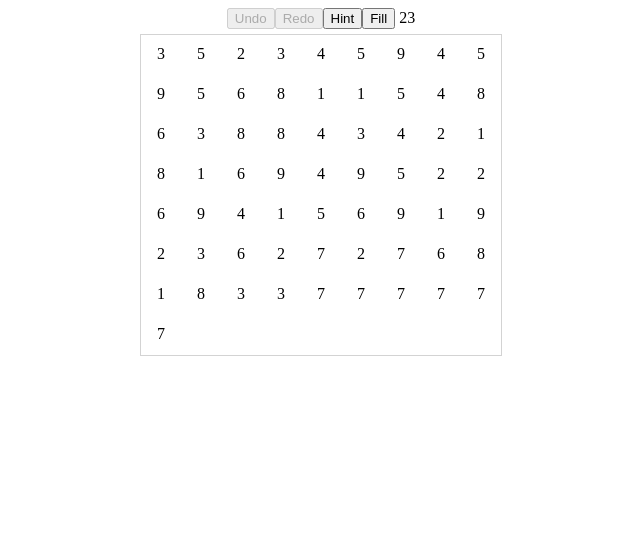
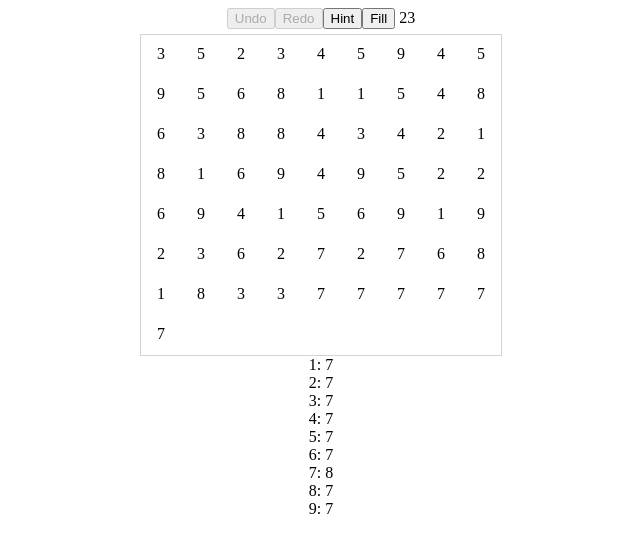
Before and after one commit to LeBoku/Numbers-Game, an Angular app: page / in a window 1280 px wide. Shown: the top 552 px of the page, without its empty margins (319-959 px from the left). Built offline with nearby package versions, Linux system fonts and the light colour scheme.

Commit message:
partially show stats

```diff
--- a/src/app/app.component.html
+++ b/src/app/app.component.html
@@ -8,3 +8,6 @@
 <div class="board" [style.width.px]="40 * (columnCount - clearedColumns.length) + 2">
     <div *ngFor="let number of board; let index = index" class="cell" (click)="onCellClick(index)" [class.selected]="index == selectedIndex" [class.cleared]="number === null" [class.hint]="hint.includes(index)" [class.cleared-column]="clearedColumns.includes(index % initalColumnCount)">{{number}}</div>
 </div>
+<div class="stats">
+    <div *ngFor="let number of numbers" class="number">{{number}}: {{board | numberOf: number}}</div>
+</div>
--- /dev/null
+++ b/src/app/number-of.pipe.ts
@@ -0,0 +1,11 @@
+import { Pipe, PipeTransform } from '@angular/core';
+
+@Pipe({
+	name: 'numberOf',
+	pure: false
+})
+export class NumberOfPipe implements PipeTransform {
+	transform(board: Array<number>, num: number): unknown {
+		return board.filter(x => x === num).length;
+	}
+}
```
Also changed, not shown: src/app/app.module.ts (+5 -3 lines).
